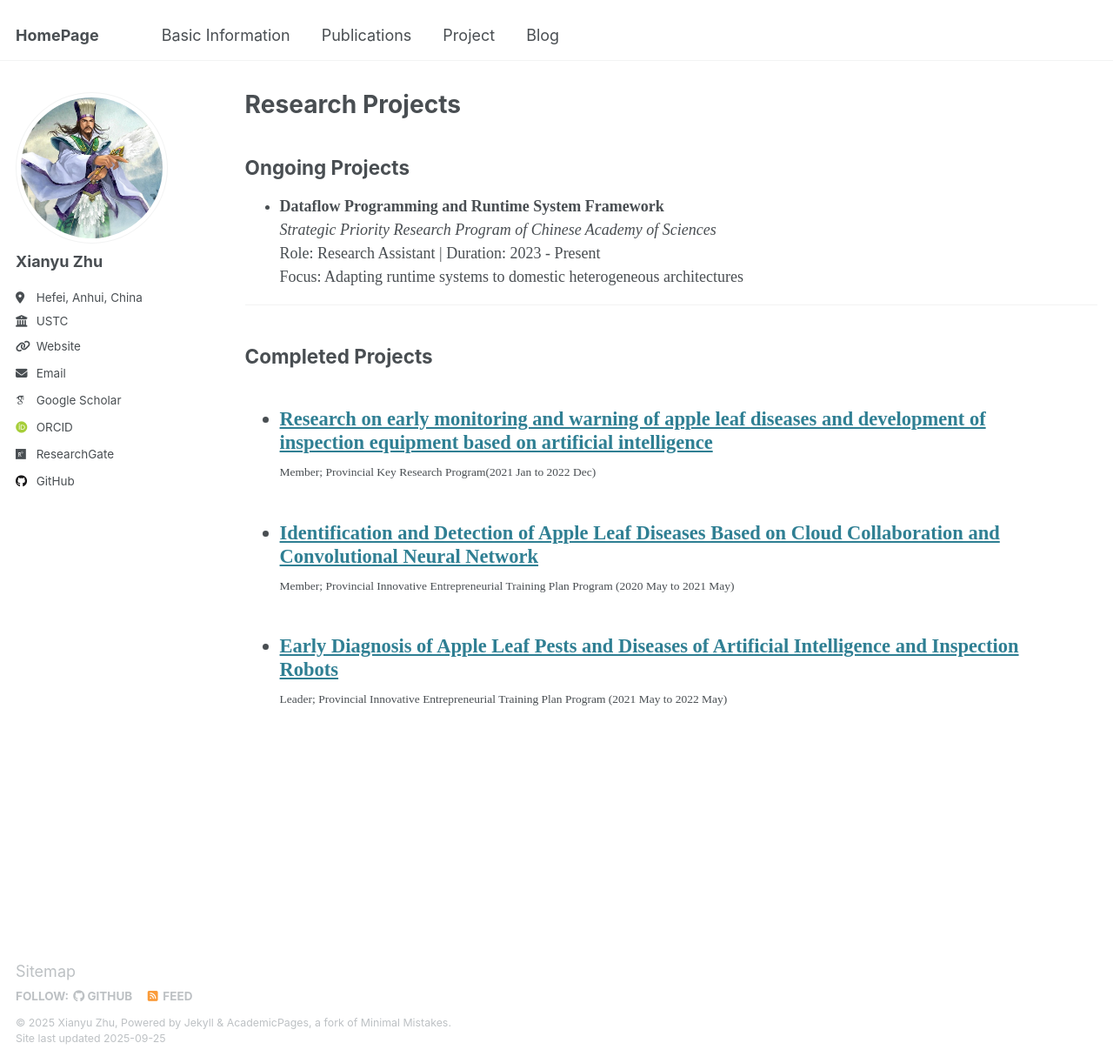
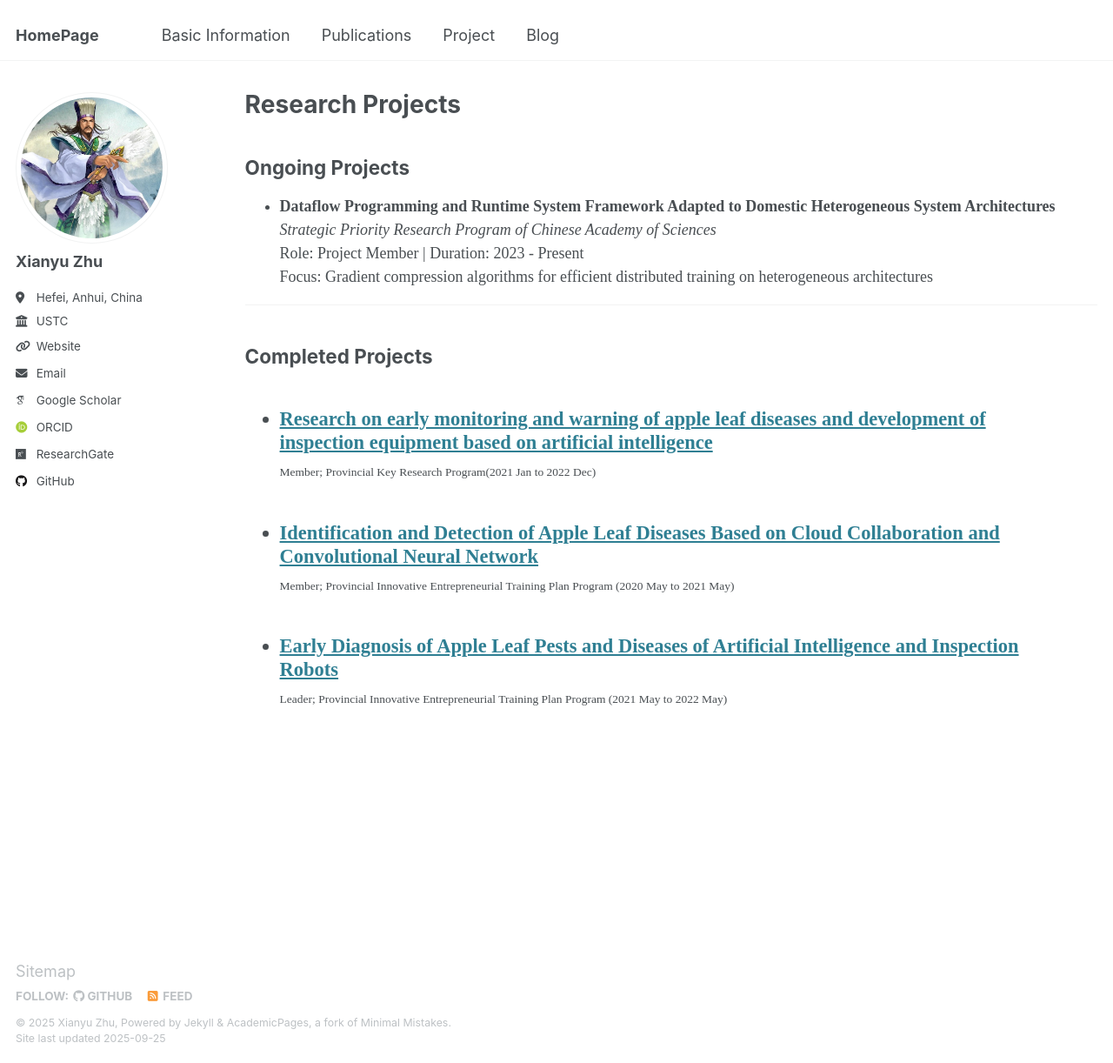
Before and after one commit to zhuxy-USTC/zhuxy-USTC.github.io, a Jekyll site: the page built from _pages/project.md, in a window 1280 px wide and 1222 px high. Shown: the whole window at 87% size. Built offline with Jekyll 4.4.1, drawn with Linux system fonts in a browser that asks for light colours; some web fonts are replaced.

Commit message:
Update project.md

```diff
--- a/_pages/project.md
+++ b/_pages/project.md
@@ -9,10 +9,10 @@ author_profile: true
 <div style="font-family: 'Times New Roman', Times, serif;">
     <ul>
         <li>
-            <strong>Dataflow Programming and Runtime System Framework</strong><br>
+            <strong>Dataflow Programming and Runtime System Framework Adapted to Domestic Heterogeneous System Architectures</strong><br>
             <em>Strategic Priority Research Program of Chinese Academy of Sciences</em><br>
-            Role: Research Assistant | Duration: 2023 - Present<br>
-            Focus: Adapting runtime systems to domestic heterogeneous architectures
+            Role: Project Member | Duration: 2023 - Present<br>
+            Focus: Gradient compression algorithms for efficient distributed training on heterogeneous architectures
         </li>
     </ul>
 </div>
```
